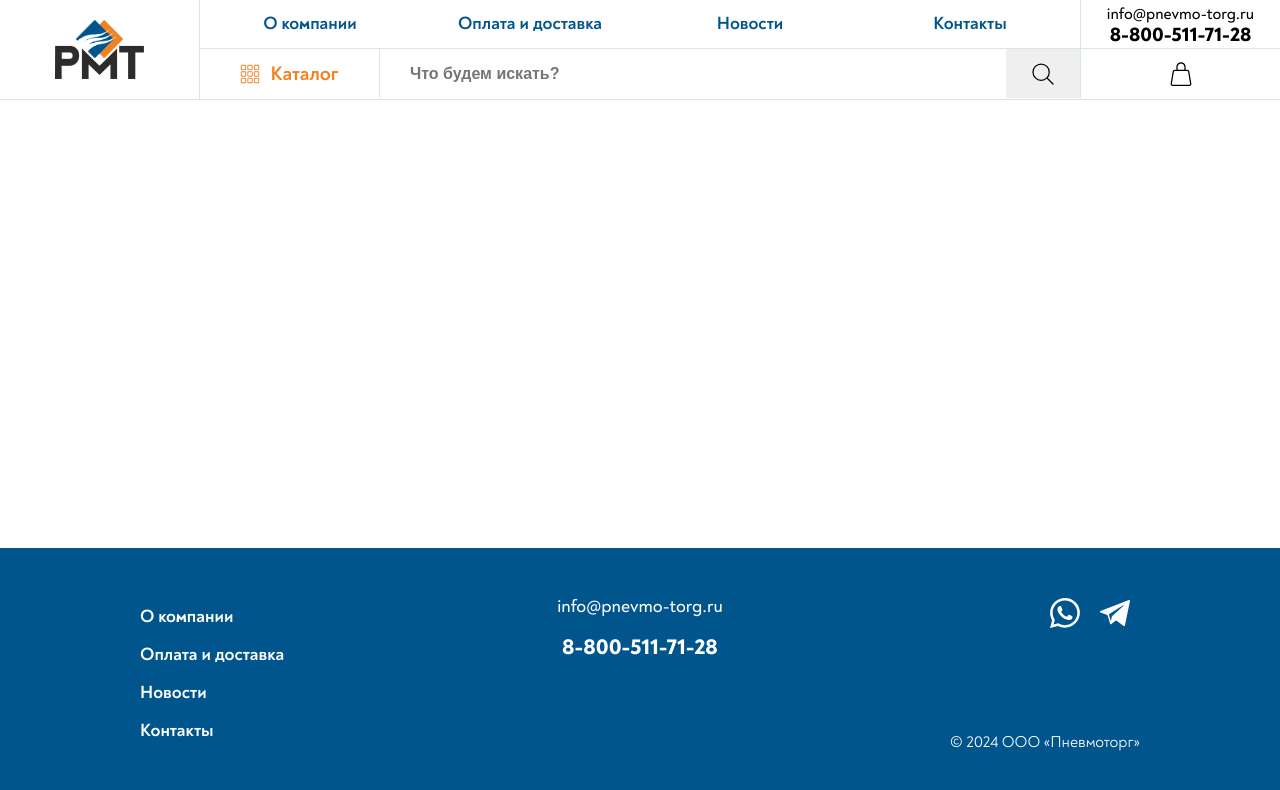
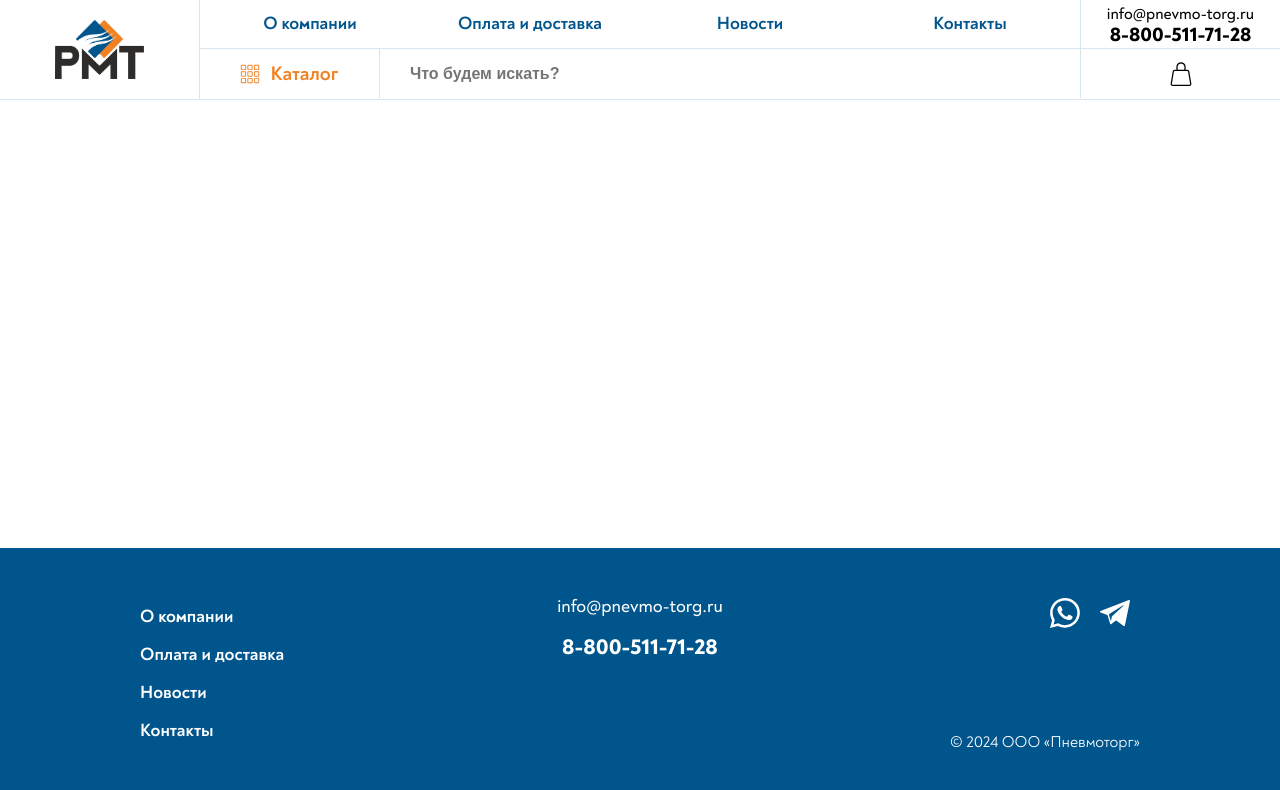
Before and after one commit to dss19/PMT, a React (Create React App) app: page / in a window 1280 px wide. Shown: the top 790 px of the page. Built offline with nearby package versions, Linux system fonts and the light colour scheme.

Commit message:
08.02.2025

```diff
--- a/src/api/categoriesApi.ts
+++ b/src/api/categoriesApi.ts
@@ -13,10 +13,13 @@ export const categoriesApi = createApi({
       query: (slug) => `categories/${slug}`,
     }),
     getProductById: builder.query<IProduct, string>({
-      query: (id) => `products/${id}`,
+      query: (id) => `products/id/${id}`,
     }),
     getProductBySlug: builder.query<IProduct, string>({
       query: (slug) => `products/slug/${slug}`,
+    }),
+    getSearchProducts: builder.query<IProduct[], string>({
+      query: (searchTerm) => `products/search?query=${encodeURIComponent(searchTerm)}`,
     }),
   }),
 });
@@ -26,4 +29,5 @@ export const {
   useGetCategoriesQuery,
   useGetCategoryBySlugQuery,
   useGetProductByIdQuery,
+  useGetSearchProductsQuery,
   useGetProductBySlugQuery } = categoriesApi;
--- a/src/components/Header/HeaderCenter/HeaderProducts/HeaderSearch/HeaderSearch.tsx
+++ b/src/components/Header/HeaderCenter/HeaderProducts/HeaderSearch/HeaderSearch.tsx
@@ -1,18 +1,82 @@
-import React from 'react';
-import sprite from '../../../../../assets/images/sprite.svg';
+import React, { useState, useEffect } from 'react';
+import { Link } from 'react-router-dom';
 import './header-search.css';
+import { useGetSearchProductsQuery } from '../../../../../api/categoriesApi';
 
 const HeaderSearch: React.FC = () => {
-    return (
-        <form className="header-search">
-            <input type="text" id="header-search-input" className="header-search-input" name="header-search-input" placeholder='Что будем искать?'/>
-            <button className="header-search-submit">
-                <svg className="header-search-icon">
-                    <use href={`${sprite}#search`}></use>
-                </svg>
-            </button>
-        </form>
-    );
+  const [query, setQuery] = useState('');
+  const [debouncedQuery, setDebouncedQuery] = useState(query);
+
+  // Дебаунс: обновление значения запроса с задержкой 500 мс
+  useEffect(() => {
+    const handler = setTimeout(() => {
+      setDebouncedQuery(query);
+    }, 500);
+    return () => clearTimeout(handler);
+  }, [query]);
+
+  // Выполнение запроса для поиска, если строка не пуста
+  const { data: searchResults, isError } = useGetSearchProductsQuery(debouncedQuery, {
+    skip: !debouncedQuery,
+  });
+
+  return (
+    <div className="header-search">
+      <input
+        type="text"
+        className="header-search-input"
+        name="header-search-input"
+        placeholder="Что будем искать?"
+        value={query}
+        onChange={(e) => setQuery(e.target.value)}
+      />
+
+      { query && (
+        <div className='header-search-clear' onClick={() => setQuery('')}>
+            <span></span>
+        </div>
+      )}
+
+      {/* Если есть введённый запрос и результаты, отображаем выпадающее окно */}
+      {debouncedQuery && searchResults && (
+        <div className="header-search-results">
+          {searchResults.length > 0 ? (
+            searchResults.map((product) => (
+              <Link
+                className="header-search-results-link"
+                key={product.id}
+                to={`/catalog/${product.categoryslug}/${product.slug}`}
+                onClick={() => setQuery('')}
+              >
+                {product.name}
+              </Link>
+            ))
+          ) : (
+            <div style={{ padding: '0.5rem 0' }}>Ничего не найдено</div>
+          )}
+        </div>
+      )}
+
+      {/* Отображение ошибки поиска */}
+      {isError && (
+        <div
+          className="header-search-error"
+          style={{
+            position: 'absolute',
+            top: '100%',
+            left: 0,
+            right: 0,
+            backgroundColor: 'white',
+            border: '1px solid red',
+            zIndex: 1000,
+            padding: '0.5rem',
+          }}
+        >
+          Ошибка при поиске
+        </div>
+      )}
+    </div>
+  );
 };
 
 export default HeaderSearch;
--- a/src/components/Header/HeaderCenter/HeaderProducts/HeaderSearch/header-search.css
+++ b/src/components/Header/HeaderCenter/HeaderProducts/HeaderSearch/header-search.css
@@ -1,4 +1,5 @@
 .header-search {
+    position: relative;
     display: flex;
     align-items: center;
     width: 100%;
@@ -20,22 +21,76 @@
     font-weight: 700;
 }
 
-.header-search-submit {
+.header-search-results {
+    position: absolute;
+    top: 100%;
+    left: 0;
+    right: 0;
+    background: white;
+    border: 1px solid var(--line);
+    z-index: 150;
+    max-height: 450px;
+    overflow-y: auto;
+    padding: 0 1rem;
+}
+
+.header-search-results-link {
+    display: block;
+    padding: 1rem 0;
+    border-bottom: 1px solid var(--line);
+    font-weight: 500;
+    color: var(--main);
+    transition: .25s all ease-in-out;
+}
+
+.header-search-results-link:last-of-type {
+    border-bottom: none;
+}
+
+.header-search-clear {
+    height: 100%;
+    width: 70px;
+    cursor: pointer;
     display: flex;
+    flex-direction: column;
     align-items: center;
     justify-content: center;
-    width: 74px;
-    height: 100%;
-    border: none;
-    cursor: pointer;
-    padding: 0;
 }
 
-.header-search-icon {
-    width: 30px;
-    height: 30px;
+.header-search-clear span {
+    position: relative;
+    width: 13px;
+    height: 1px;
+    background: transparent;
 }
 
+.header-search-clear span::before {
+    position: absolute;
+    content: '';
+    top: 0px;
+    left: 0;
+    width: 13px;
+    height: 1px;
+    background: #000;
+    transform: rotate(45deg);
+}
+
+.header-search-clear span::after {
+    position: absolute;
+    content: '';
+    bottom: 0px;
+    left: 0;
+    width: 13px;
+    height: 1px;
+    background: #000;
+    transform: rotate(-45deg);
+}
+
+@media screen and (max-width: 1200px) {
+    .header-search-clear {
+        width: 48px;
+    }
+}
 
 @media screen and (max-width: 992px) {
     .header-search-submit {
@@ -54,3 +109,9 @@
         font-weight: 400;
     }
 }
+
+@media screen and (min-width: 769px) {
+    .header-search-results-link:hover {
+        color: var(--orange);
+    }
+}
```
